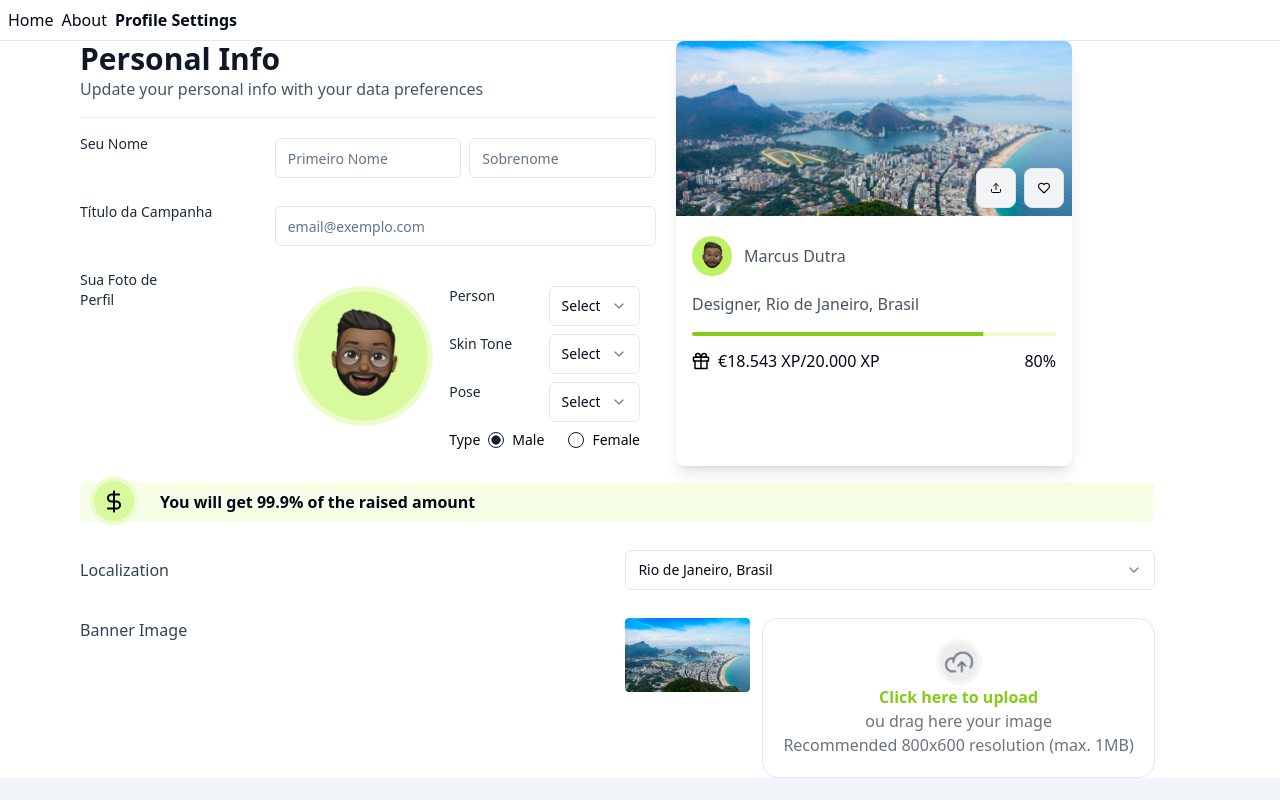
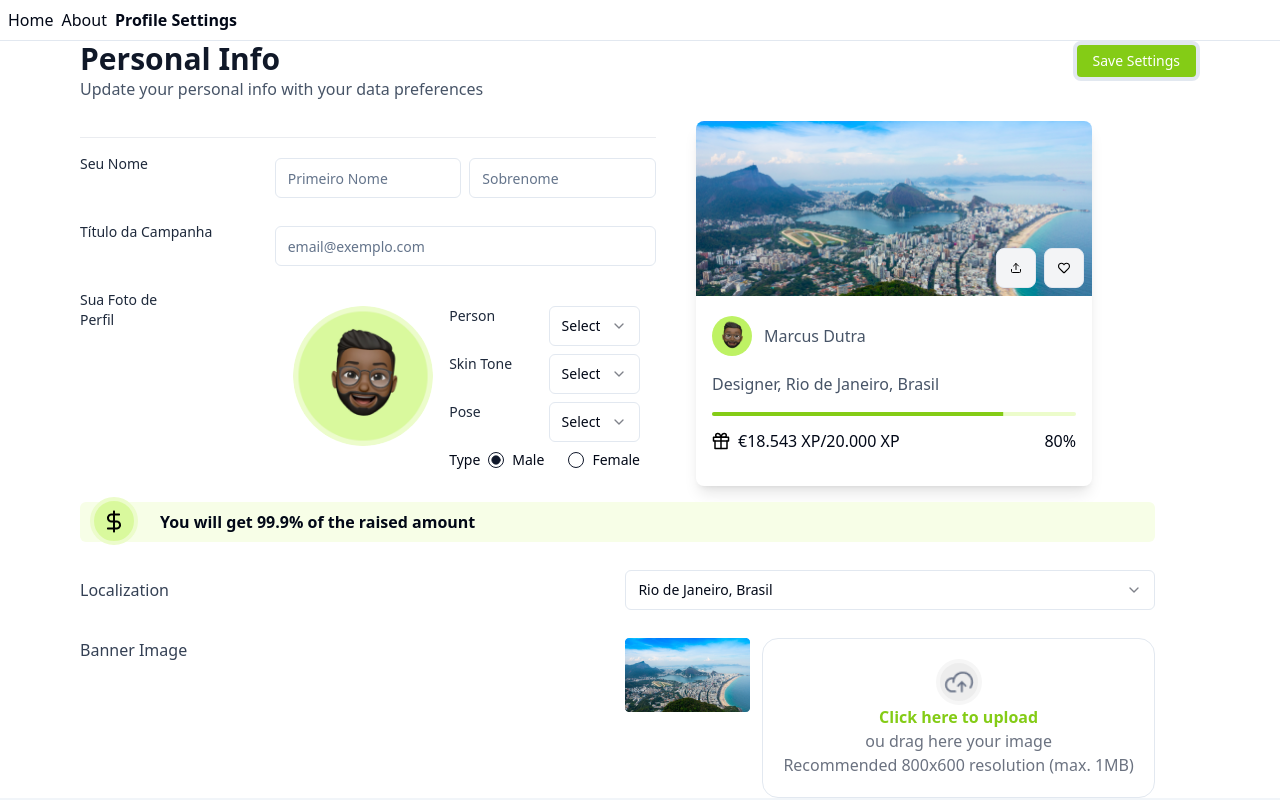
Before and after one commit to Aprender-e-Crescer/crowdfy, a React (Vite) app: page /profile-settings in a window 1280 px wide. Shown: the top 800 px of the page. Built offline with nearby package versions, Linux system fonts and the light colour scheme.

Commit message:
add button

```diff
--- a/src/components/personalInfo.tsx
+++ b/src/components/personalInfo.tsx
@@ -14,14 +14,6 @@ export default function PersonalInfo() {
     <div className="sm:max-w-md md:max-w-lg lg:max-w-xl">
       {/*pc*/}
       <div className="hidden md:block">
-        <div>
-          <div className="font-semibold text-[#101828] text-3xl">
-            <h1>Personal Info</h1>
-          </div>
-          <div className="text-base font-normal text-[#475467]">
-            <p>Update your personal info with your data preferences</p>
-          </div>
-        </div>
 
         <hr className="my-4 border-[#EAECF0]" />
 
--- /dev/null
+++ b/src/components/profileInfo.tsx
@@ -0,0 +1,12 @@
+export default function ProfileInfo() {
+  return (
+    <div>
+      <div className="font-semibold text-[#101828] text-3xl">
+        <h1>Personal Info</h1>
+      </div>
+      <div className="text-base font-normal text-[#475467]">
+        <p>Update your personal info with your data preferences</p>
+      </div>
+    </div>
+  )
+}
--- a/src/routes/profile-settings.tsx
+++ b/src/routes/profile-settings.tsx
@@ -5,6 +5,9 @@ import { createFileRoute } from '@tanstack/react-router'
 import ImageAvatar from '@/assets/imagemavatar.png'
 import ImageFundo from '@/assets/Image overlay.png'
 import PersonalInfo from '@/components/personalInfo'
+import ProfileInfo from '@/components/profileInfo'
+import { Button } from '@/components/button'
+// import { Button } from '@/components/button'
 
 export const Route = createFileRoute('/profile-settings')({
   component: ProfileSettings,
@@ -34,7 +37,15 @@ function ProfileSettings() {
       </div>
 
       <div className=" hidden md:flex flex-col mx-20 gap-y-4">
-        <div className="flex gap-x-5 ">
+        <div className="flex flex-col gap-y-5 gap-x-5 ">
+          <div className="flex w-full justify-between">
+            <ProfileInfo />
+            <Button className="bg-lime-500 text-white" variant={'shadow'}>
+              Save Settings
+            </Button>
+          </div>
+
+          <div className="flex gap-x-10">
             <PersonalInfo />
             <Card
               avatarName="Marcus Dutra"
@@ -46,6 +57,7 @@ function ProfileSettings() {
               progressValue={80}
             />
           </div>
+        </div>
         <div className="flex ">
           <Localization />
         </div>
```
Lines whose indentation alone changed are shown as unchanged.
